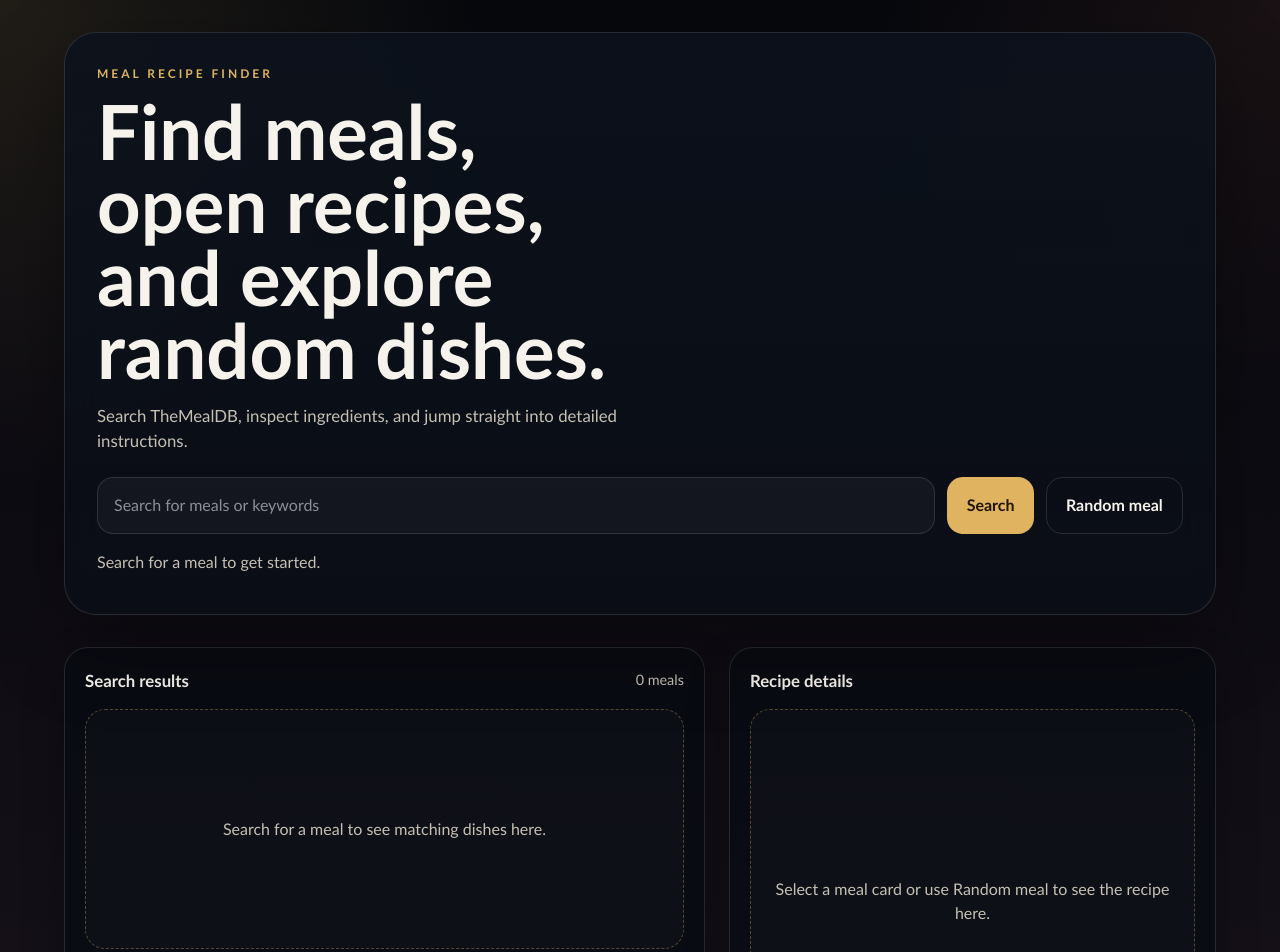
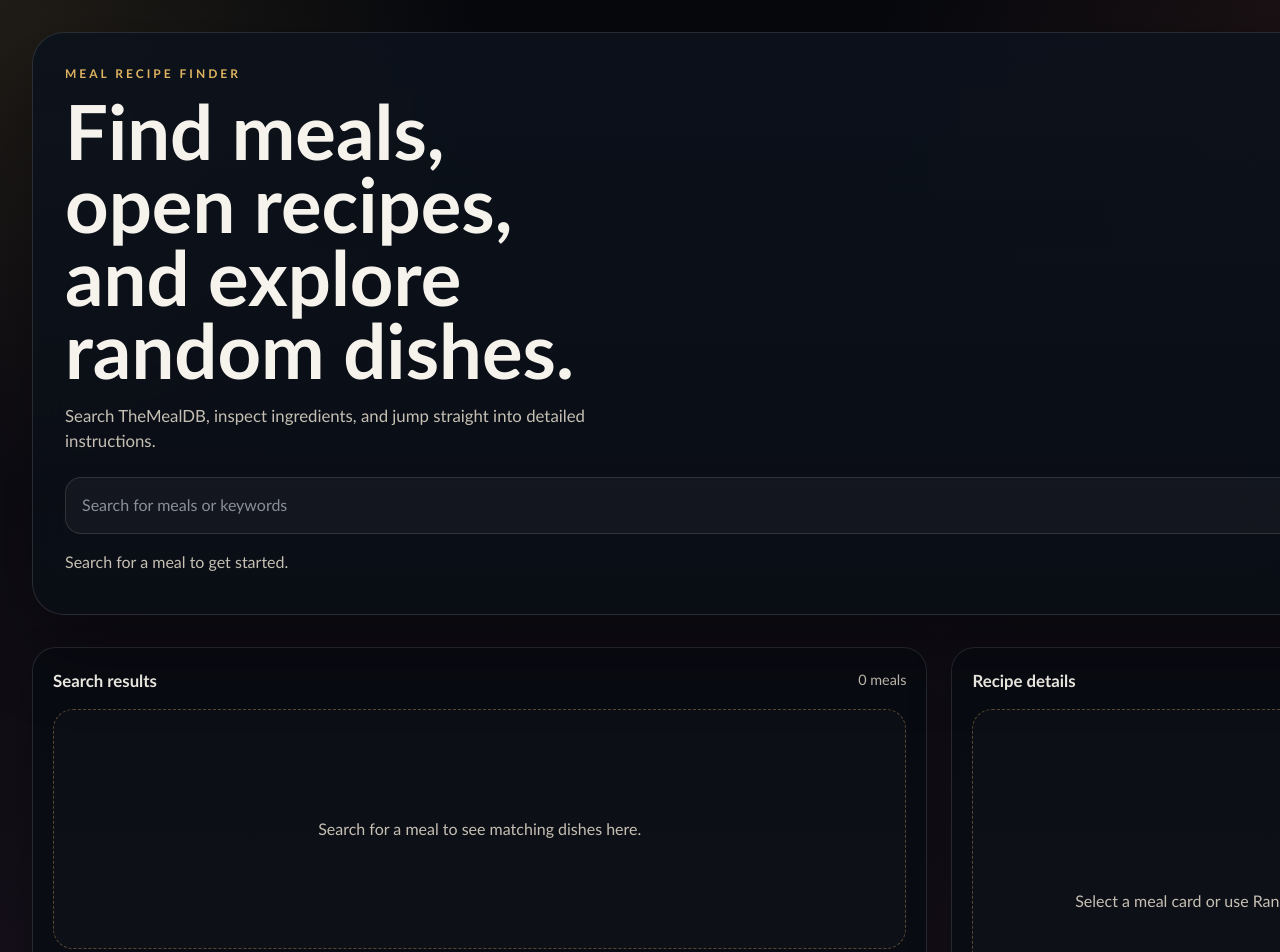
Before and after one commit to SakshiDeep5/Flavor-Find, a React (Vite) app in the folder Meal-Recipe-Finder/: page / in a window 1280 px wide. Shown: the top 952 px of the page. Built offline with nearby package versions, Linux system fonts and the light colour scheme.

Commit message:
Set screem size

```diff
--- a/Meal-Recipe-Finder/src/App.css
+++ b/Meal-Recipe-Finder/src/App.css
@@ -1,12 +1,16 @@
 
 .app-shell {
-	min-height: 100vh;
+	height: 100%;
+	width: 100%;
 	padding: 2rem;
 	color: var(--text-primary);
+	display: flex;
+	flex-direction: column;
+	overflow-y: auto;
 }
 
 .hero {
-	max-width: 72rem;
+	width: 100rem;
 	margin: 0 auto 2rem;
 	padding: 2rem;
 	border: 1px solid var(--border-color);
@@ -127,7 +131,7 @@
 	display: grid;
 	grid-template-columns: minmax(0, 1.25fr) minmax(20rem, 0.95fr);
 	gap: 1.5rem;
-	max-width: 72rem;
+	width: 100rem;
 	margin: 0 auto;
 }
 
```
